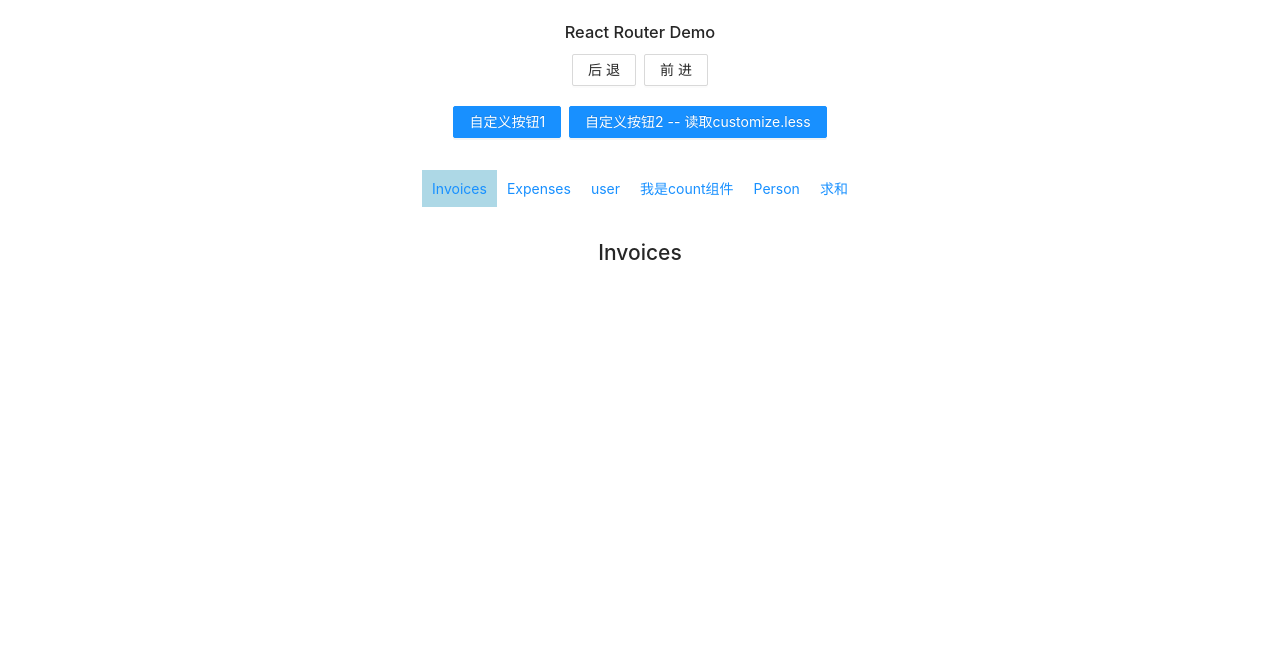
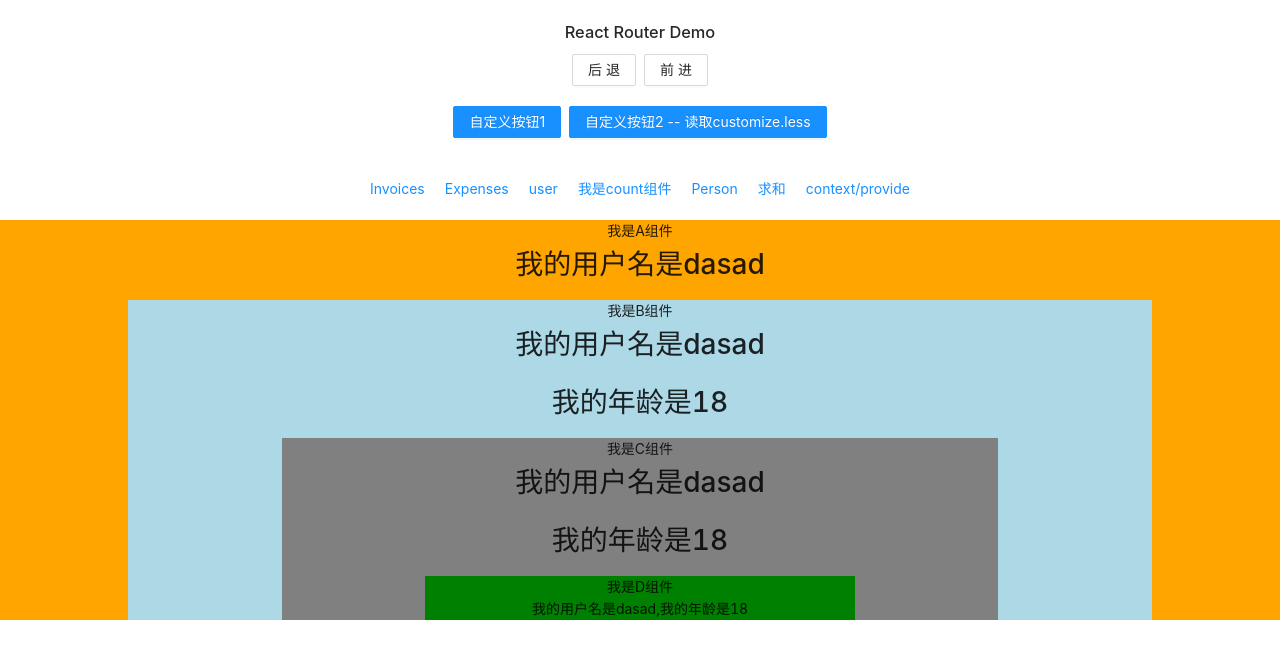
Before and after one commit to whxmm0608/xcx-react, a React (Create React App) app: page /Provide in a window 1280 px wide. Before the commit this address led to /invoices. Shown: the top 658 px of the page. Built offline with nearby package versions, Linux system fonts and the light colour scheme.

Commit message:
学习react跨组件传递数据

```diff
--- a/src/App.css
+++ b/src/App.css
@@ -41,7 +41,7 @@
   }
 
   .active-nav-item{
-    background: lightblue
+    background: lightblue；
 
   }
 
--- a/src/App.js
+++ b/src/App.js
@@ -28,6 +28,7 @@ function App() {
         </MyNavLink>
         <MyNavLink to="/person">Person</MyNavLink>
         <MyNavLink to="/tosum">求和</MyNavLink>
+        <MyNavLink to="/provide">context/provide</MyNavLink>
       </div>
       <Outlet />
     </div>
--- a/src/index.js
+++ b/src/index.js
@@ -1,4 +1,5 @@
-import React from "react";
+import React, { lazy, Suspense } from "react";
+// Suspense组件的作用：指定一个组件（备注：该组件不能是懒加载的）防止路由在懒加载的时候由于网速较慢时，导致页面空白
 import { render } from "react-dom";
 import "./index.css";
 import App from "./App";
@@ -6,14 +7,18 @@ import * as serviceWorker from "./serviceWorker";
 import Expenses from "./routes/expenses";
 import Invoices from "./routes/invoices";
 import Person from "./routes/person";
-import User from "./routes/user";
+// import User from "./routes/user";
 import Count from "./routes/count";
 import Message from "./routes/message";
 import ToSum from "./routes/to-sum";
+import Provide from "./routes/provide";
 import axios from "axios";
 // import 'antd/dist/antd.css'; // or 'antd/dist/antd.less'
 
 import { BrowserRouter, Routes, Route, Navigate } from "react-router-dom";
+
+//React路由懒加载示例
+const User1 = lazy(() => import("./routes/user"));
 
 React.Component.prototype.$axios = axios;
 const rootElement = document.getElementById("root");
@@ -25,9 +30,17 @@ render(
     <Routes>
       <Route path="/" element={<App />}>
         <Route path="expenses" element={<Expenses />} />
-        <Route path="invoices" element={<Invoices />} />
+        <Route path="invoices" element={<Invoices a={1} />} />
         <Route path="Person" element={<Person />} />
-        <Route path="User" element={<User />} />
+        <Route path="Provide" element={<Provide />} />
+        <Route
+          path="User"
+          element={
+            <Suspense fallback={<h1>Loading...</h1>}>
+              <User1 />
+            </Suspense>
+          }
+        />
         <Route path="Message/:province/:city/:from-:to" element={<Message />} />
         <Route path="Count">
           {/* //url传参 */}
--- /dev/null
+++ b/src/routes/provide.jsx
@@ -0,0 +1,65 @@
+import React, { Component } from 'react'
+
+const MyContext = React.createContext();
+const { Provider, Consumer } = MyContext;
+export default class A extends Component {
+    username = 'dasad';
+    age = 18;
+    render () {
+        return (
+            <div style={{ background: 'orange' }}>
+                <div>我是A组件</div>
+                <h1>我的用户名是{this.username}</h1>
+                <Provider value={{ username: this.username, age: this.age }}><B /></Provider>
+            </div>
+
+        )
+    }
+}
+
+class B extends Component {
+    static contextType = MyContext;//声明接收Provide
+    render () {
+        const { username, age } = this.context;
+        return (
+            <div style={{ background: 'lightblue', width: '80%', margin: 'auto' }}>
+
+                <div>我是B组件</div>
+                <h1>我的用户名是{username}</h1>
+                <h1>我的年龄是{age}</h1>
+                <C />
+            </div>
+
+        )
+    }
+}
+
+class C extends Component {
+    static contextType = MyContext;//声明接收Provide 该方法只能用于类式组件
+    render () {
+        const { username, age } = this.context;
+        return (
+            <div style={{ background: 'gray', width: '70%', margin: 'auto' }}>
+                <div>我是C组件</div>
+                <h1>我的用户名是{username}</h1>
+                <h1>我的年龄是{age}</h1>
+                <D />
+            </div>
+
+        )
+    }
+}
+
+function D () {
+    return (
+        <div style={{ background: 'green', width: '60%', margin: 'auto' }}>
+            <div>我是D组件</div>
+            <Consumer>
+                {
+                    value => `我的用户名是${value.username},我的年龄是${value.age}`
+                }
+            </Consumer>
+        </div>
+
+    )
+}
```
